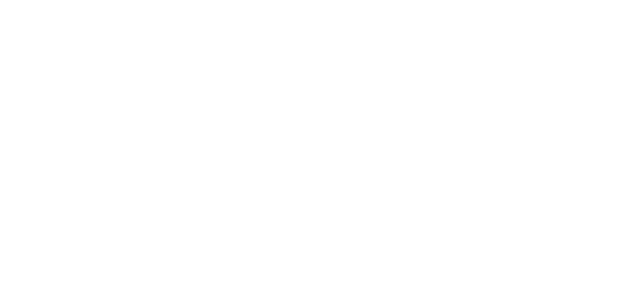
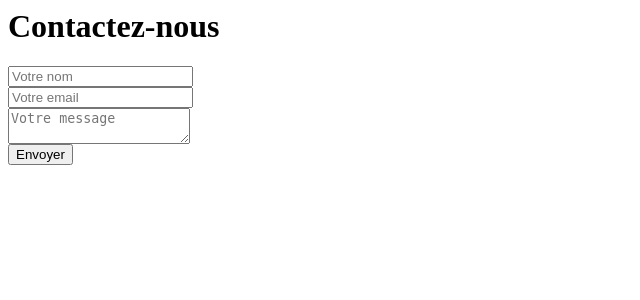
Before and after one commit to mohamedredachakir/DigitalWave, a PHP site: page /contact.php in a window 1280 px wide. Before the commit the part shown is empty. Shown: the top 300 px of the page, without its empty margins (0-640 px from the left). Run offline with PHP 8.4, Linux system fonts and the light colour scheme.

Commit message:
fix some buggs and finich virsion one

```diff
--- a/public/index.php
+++ b/public/index.php
@@ -17,7 +17,7 @@ switch ($page){
         break;
 
     case 'services':
-        $view = '../views/services.php';
+        $view = '../views/sevices.php';
         $title = 'Services';
         break;
 
--- a/views/contact.php
+++ b/views/contact.php
@@ -0,0 +1,63 @@
+
+
+
+
+<?php
+$name = $email = $message = '';
+
+$errors = [];
+$success = '';
+
+if($_SERVER['REQUEST_METHOD'] === 'POST'){
+    $name = htmlspecialchars(trim($_POST['name'] ?? ''));
+    $email = htmlspecialchars(trim($_POST['emal'] ?? ''));
+    $message = htmlspecialchars(trim($_POST['message'] ?? ''));
+
+    if(empty($name)){
+        $errors['name'] = 'enter votre nom';
+    }
+    if(empty($email)){
+        $errors['email'] = 'enter votre email';
+    }
+    if(empty($message)){
+        $errors['message'] = 'enter votre message';
+    }
+    if(empty($errors)){
+        $success = 'merci pour votre message';
+        $name = $message = $email = '';
+    }
+}
+
+?>
+
+
+
+
+<h1 class="text-3xl font-bold mb-6 text-center">Contactez-nous</h1>
+
+<?php if ($success): ?>
+    <div class="bg-green-200 text-green-800 p-4 mb-6 rounded">
+        <?= $success ?>
+    </div>
+<?php endif; ?>
+
+<form method="POST" class="max-w-xl mx-auto bg-white p-8 shadow-md rounded-lg space-y-4">
+    <div>
+        <input type="text" name="name" placeholder="Votre nom"
+               value="<?= $name ?>"
+               class="w-full border px-4 py-2 rounded-lg">
+        <small class="text-red-600"><?= $errors['name'] ?? '' ?></small>
+    </div>
+    <div>
+        <input type="email" name="email" placeholder="Votre email"
+               value="<?= $email ?>"
+               class="w-full border px-4 py-2 rounded-lg">
+        <small class="text-red-600"><?= $errors['email'] ?? '' ?></small>
+    </div>
+    <div>
+        <textarea name="message" placeholder="Votre message"
+                  class="w-full border px-4 py-2 rounded-lg"><?= $message ?></textarea>
+        <small class="text-red-600"><?= $errors['message'] ?? '' ?></small>
+    </div>
+    <button type="submit" class="w-full bg-blue-600 text-white py-2 rounded-lg hover:bg-blue-700">Envoyer</button>
+</form>
--- a/views/home.php
+++ b/views/home.php
@@ -1,2 +1,2 @@
-<h1>Bienvenue à NovaCraft Studio!</h1>
+<h1>Bienvenue</h1>
 <p>Ceci est la page d'accueil.</p>
--- a/views/sevices.php
+++ b/views/sevices.php
@@ -1,8 +1,6 @@
 
 
-<?php
-require '../DigitalWave/data/services.php'
-?>
+<?php require '../data/dataservices.php'; ?>
 
 <div class="grid md:grid-cols-3 gap-8">
 
```
Also changed, not shown: data/dataservices.php (renamed from data/services.php).
